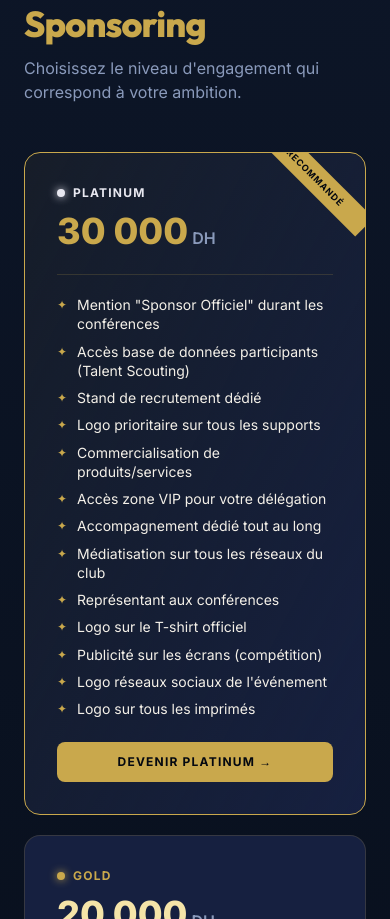
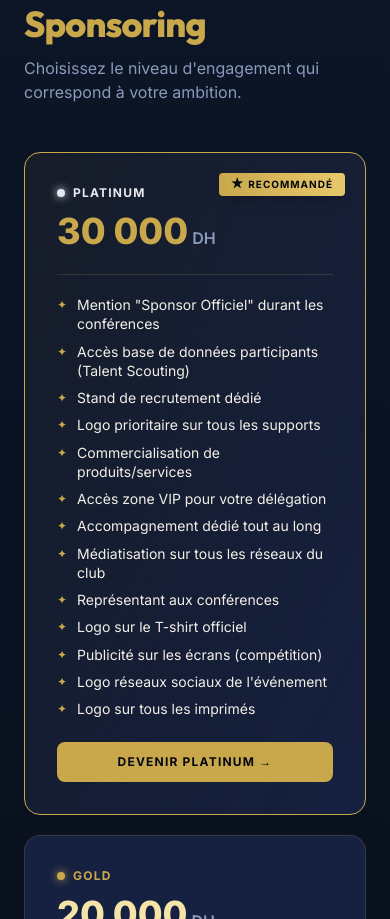
Before and after one commit to chakrone/JNJD, a Next.js app: page /sponsoring in a window 390 px wide. Shown: the part 6989-7908 px from the top of the page. Built offline with nearby package versions, Linux system fonts and the light colour scheme.

Commit message:
Fix Platinum responsive badge layout for mobile

```diff
--- a/src/app/sponsoring/page.tsx
+++ b/src/app/sponsoring/page.tsx
@@ -131,8 +131,8 @@ function FormulaCard({
       }`}
     >
       {featured && (
-        <div className="absolute top-0 right-0 bg-[#c9a84c] text-[#040810] text-[9px] font-bold tracking-widest uppercase px-8 py-1.5 translate-x-5 translate-y-3 rotate-45">
-          RECOMMANDÉ
+        <div className="absolute top-5 right-5 bg-gradient-to-r from-[#c9a84c] to-[#e8c96a] text-[#040810] text-[10px] font-bold tracking-widest uppercase px-3 py-1 rounded shadow-lg flex items-center gap-1">
+          <span className="text-[12px] leading-none mb-[1px]">★</span> Recommandé
         </div>
       )}
       <div className={`flex items-center gap-2 text-xs font-bold uppercase tracking-widest mb-3 ${badgeColor}`}>
```
